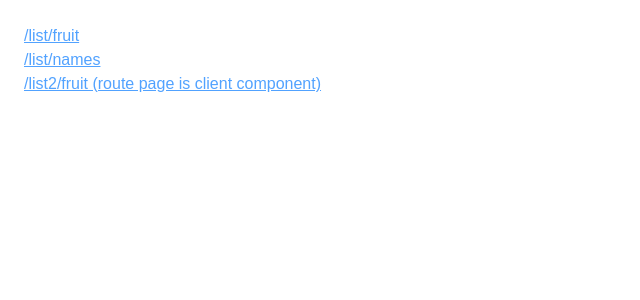
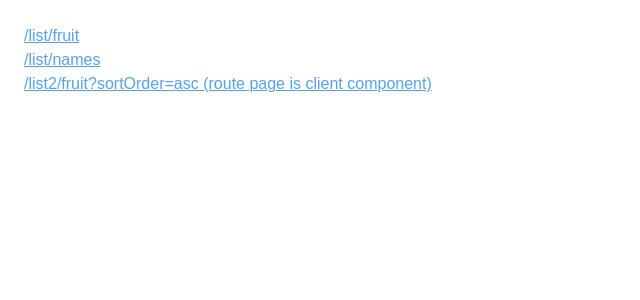
Before and after one commit to peterlidee/next16-params-searchparams, a Next.js app: page / in a window 1280 px wide. Shown: the top 300 px of the page, without its empty margins (0-640 px from the left). Built offline with nearby package versions, Linux system fonts and the light colour scheme.

Commit message:
Updated link

```diff
--- a/app/page.tsx
+++ b/app/page.tsx
@@ -14,8 +14,11 @@ export default function Home() {
         </Link>
       </li>
       <li>
-        <Link href='/list2/fruit' className='text-blue-400 underline'>
-          /list2/fruit (route page is client component)
+        <Link
+          href='/list2/fruit?sortOrder=asc'
+          className='text-blue-400 underline'
+        >
+          /list2/fruit?sortOrder=asc (route page is client component)
         </Link>
       </li>
     </ul>
```
